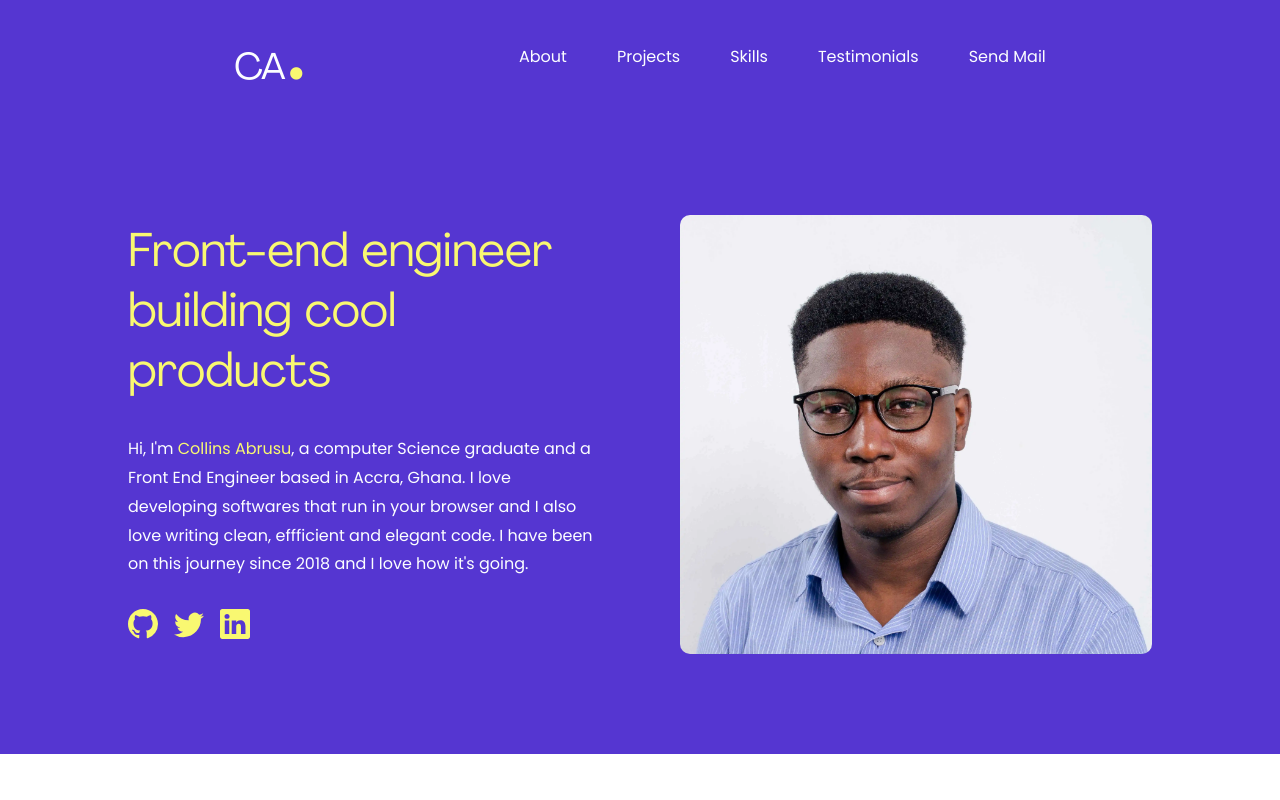
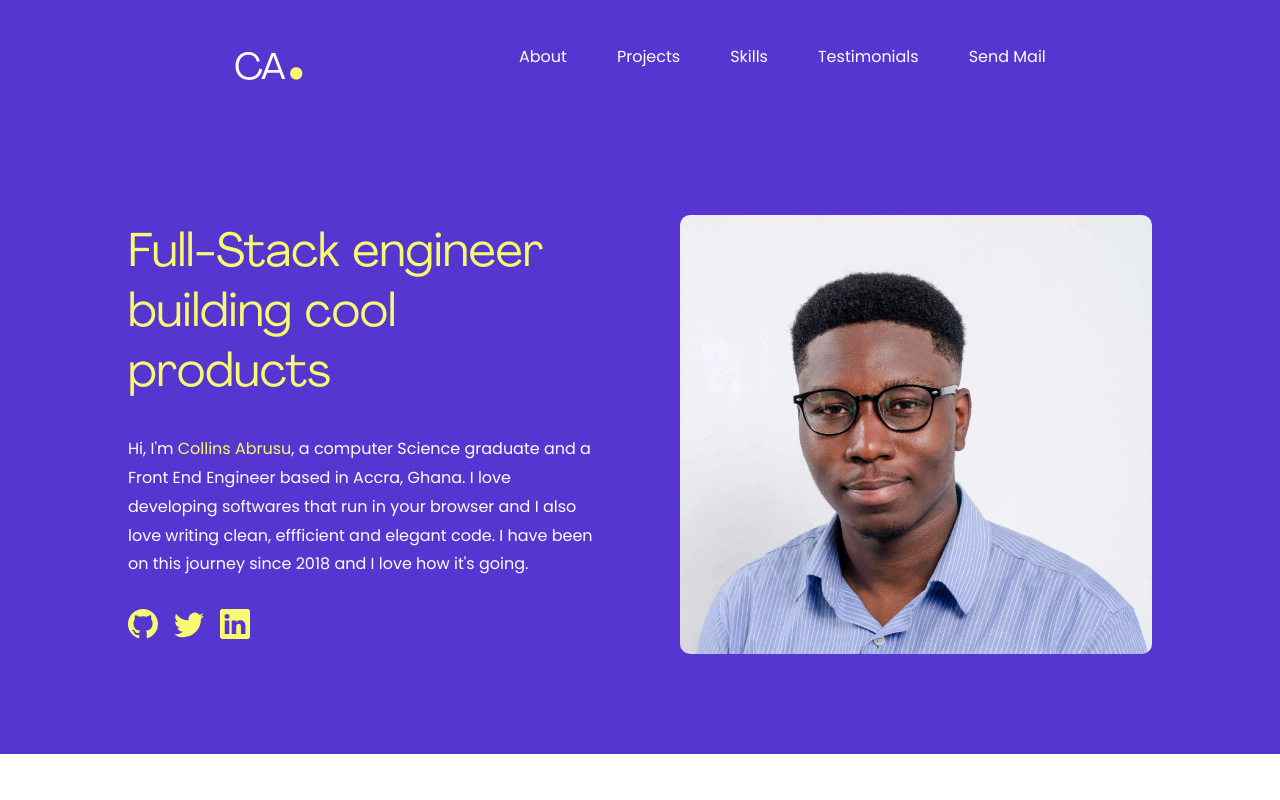
Before and after one commit to abrusu-collins/Portfolio-v7, a Next.js app: page / in a window 1280 px wide. Shown: the top 800 px of the page. Built offline with nearby package versions, Linux system fonts and the light colour scheme.

Commit message:
full stack

```diff
--- a/src/components/Hero.jsx
+++ b/src/components/Hero.jsx
@@ -6,7 +6,7 @@ function Hero() {
     <div className="hero" id="hero">
       <div>
         <div>
-          <p className="title">Front-end engineer building cool products</p>
+          <p className="title">Full-Stack engineer building cool products</p>
           <p className="title stuff">Front-end engineer building cool stuff</p>
           <p className="description">
             Hi, I&apos;m <span>Collins Abrusu</span>, a computer Science
```
